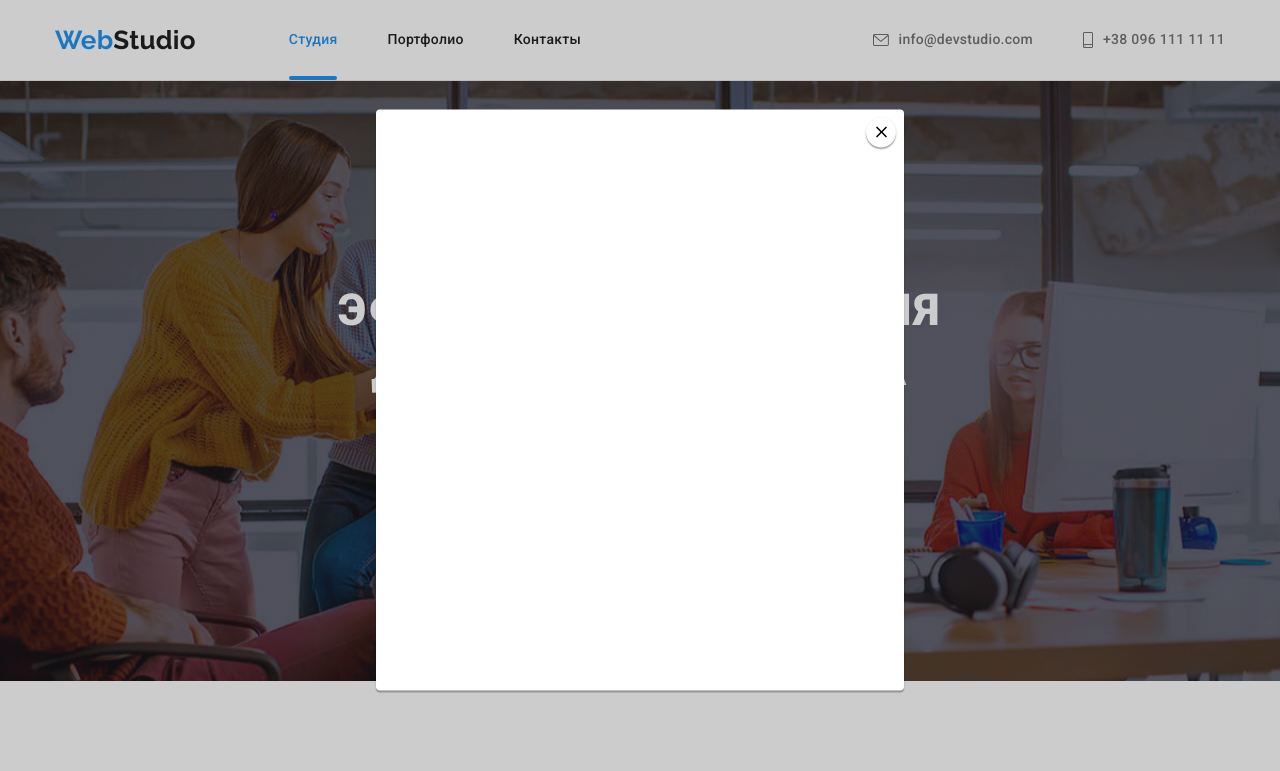
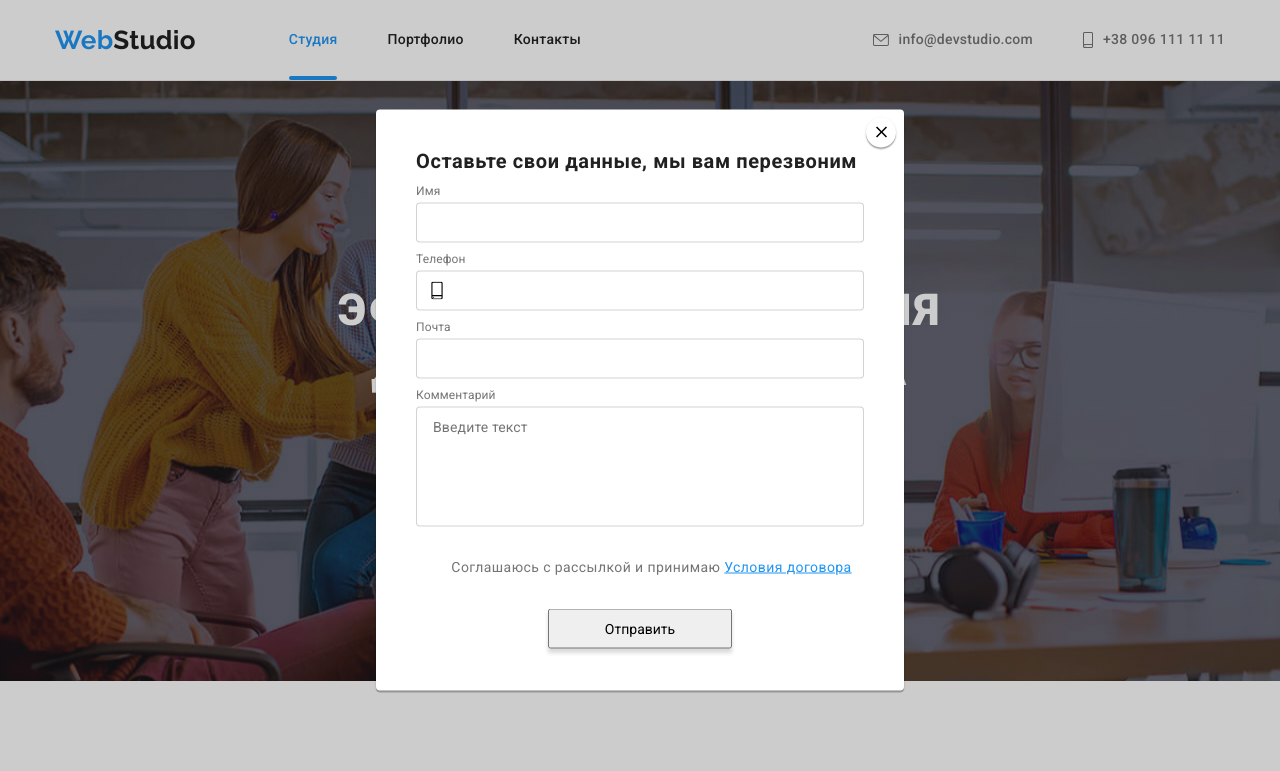
Before and after one commit to BleiKYer/goit-markup-hw-06, a plain HTML site: page index.html in a window 1280 px wide. Both pictures are taken after a click on the button "Заказать услугу". Shown: the top 771 px of the page. Drawn offline with nearby package versions, Linux system fonts and the light colour scheme.

Commit message:
almost done

```diff
--- a/css/styles.css
+++ b/css/styles.css
@@ -517,20 +517,43 @@ img {
   background-color: var(--accent-color);
 }
 
-.subscription {
-  margin-left: 93px;
+.subscribe-form {
+  padding-top: 12px;
+  margin-left: auto;
+}
+.subscribe-wrapper {
+  display: flex;
+  align-items: center;
 }
 
-.email {
+.email-input {
   width: 358px;
   height: 50px;
+  padding: 15px 16px;
+  margin-right: 12px;
+
+  font-size: 16px;
+  line-height: 1.25;
+  letter-spacing: 0.03em;
+  color: rgba(255, 255, 255, 0.6);
 
   background-color: inherit;
 
   border: 1px solid rgba(255, 255, 255, 0.3);
-
   filter: drop-shadow(0px 4px 4px rgba(0, 0, 0, 0.15));
   border-radius: 4px;
+}
+
+.subscribe-btn {
+  display: flex;
+  align-items: center;
+  justify-content: center;
+  padding: 10px 28px 10px 29px;
+
+  box-shadow: 0px 4px 4px rgba(0, 0, 0, 0.15);
+}
+.subscribe-btn span {
+  margin-right: 10px;
 }
 
 /* Portfolio */
@@ -700,6 +723,9 @@ img {
 
   width: 528px;
   height: 581px;
+
+  padding: 40px;
+
   background-color: var(--primary-white);
 
   box-shadow: 0px 1px 3px rgba(0, 0, 0, 0.12), 0px 1px 1px rgba(0, 0, 0, 0.14),
@@ -727,3 +753,138 @@ img {
   box-shadow: 0px 2px 1px rgba(0, 0, 0, 0.2), 0px 1px 1px rgba(0, 0, 0, 0.14),
     0px 1px 3px rgba(0, 0, 0, 0.12);
 }
+
+.modal-header {
+  margin-bottom: 12px;
+
+  font-weight: 700;
+  font-size: 20px;
+  line-height: 1.15;
+  letter-spacing: 0.03em;
+  color: var(--secondary-text-color);
+}
+
+.order-form-item {
+  margin-bottom: 10px;
+}
+
+.order-form-item:last-of-type {
+  margin-bottom: 20px;
+}
+
+.order-label {
+  display: block;
+  margin-bottom: 4px;
+
+  font-size: 12px;
+  line-height: 1.16;
+  letter-spacing: 0.01em;
+  color: var(--primary-text-color);
+}
+
+.order-input-wrapper {
+  position: relative;
+}
+
+.order-input {
+  width: 100%;
+  padding: 11px 42px;
+
+  border: 1px solid rgba(33, 33, 33, 0.2);
+  border-radius: 4px;
+
+  transition: outline 250ms var(--timing-function),
+    border-color 250ms var(--timing-function);
+}
+
+.order-svg {
+  position: absolute;
+  top: 50%;
+  left: 12px;
+  transform: translateY(-50%);
+
+  fill: var(--title-text-color);
+}
+
+.order-input:focus,
+.order-message:focus {
+  border-color: var(--accent-color);
+  outline: var(--accent-color);
+}
+
+.order-input:focus + .order-svg {
+  fill: var(--accent-color);
+
+  transition: fill 250ms var(--timing-function);
+}
+
+.order-message {
+  width: 100%;
+  max-height: 120px;
+  padding: 12px 16px;
+  resize: none;
+
+  line-height: 1.14;
+  letter-spacing: 0.01em;
+  color: var(--title-text-color);
+
+  border: 1px solid rgba(33, 33, 33, 0.2);
+  border-radius: 4px;
+
+  transition: outline 250ms var(--timing-function),
+    border-color 250ms var(--timing-function);
+}
+
+.policy-text {
+  line-height: 1.72;
+  letter-spacing: 0.03em;
+  color: var(--primary-text-color);
+}
+
+.policy-link {
+  color: var(--accent-color);
+}
+
+.order-checkbox {
+  position: absolute;
+  width: 1px;
+  height: 1px;
+  margin: -1px;
+  border: 0;
+  padding: 0;
+  clip: rect(0 0 0 0);
+  overflow: hidden;
+}
+
+.checkbox-label {
+  display: flex;
+  align-items: center;
+  justify-content: center;
+  margin-bottom: 30px;
+}
+
+.checkbox-icon {
+  display: inline-block;
+  width: 16px;
+  height: 15px;
+  margin-right: 7px;
+  vertical-align: middle;
+
+  border: 1px solid var(--secondary-black-color);
+  border-radius: 2px;
+}
+
+.order-checkbox:checked + .checkbox-icon {
+  background-color: var(--accent-color);
+  background-image: url(../images/svg/checked.svg);
+  background-size: contain;
+  background-origin: border-box;
+}
+
+.order-btn {
+  display: block;
+  margin: 0 auto;
+  padding: 10px 55px;
+
+  box-shadow: 0px 4px 4px rgba(0, 0, 0, 0.15);
+}
--- a/index.html
+++ b/index.html
@@ -570,32 +570,100 @@
             </li>
           </ul>
         </div>
-        <div class="subscription">
+
+        <form class="subscribe-form" name="subscribe-form" autocomplete="off">
           <h2 class="title">Подпишитесь на рассылку</h2>
-          <form action="">
-            <lable>
-              E-mail<input class="email" type="email" name="email" />
-            </lable>
-            <button class="btn" type="submit">
-              Подписаться
+          <div class="subscribe-wrapper">
+            <input
+              class="email-input"
+              type="email"
+              name="email"
+              placeholder="E-mail"
+            />
+            <button class="subscribe-btn btn" type="submit">
+              <span>Подписаться</span>
               <svg class="icon" width="24" height="24">
                 <use href="./images/icons.svg#send"></use>
               </svg>
             </button>
-          </form>
-        </div>
+          </div>
+        </form>
       </div>
     </footer>
 
     <!-- модальное окно -->
     <div class="backdrop is-hidden" data-modal>
-      <form class="form">
+      <div class="form">
         <button type="button" class="close-btn" data-modal-close>
           <svg class="icon" width="18" height="18">
             <use href="./images/icons.svg#close-btn"></use>
           </svg>
         </button>
-      </form>
+        <h2 class="modal-header">Оставьте свои данные, мы вам перезвоним</h2>
+        <form class="order-form" name="service-order" autocomplete="off">
+          <div class="order-form-item">
+            <label class="order-label" for="order-name">Имя</label>
+            <div class="order-input-wrapper">
+              <input
+                class="order-input"
+                type="text"
+                id="order-name"
+                name="name"
+              />
+              <svg class="order-svg" width="18" height="18">
+                <use href="./images/icons.svg#name"></use>
+              </svg>
+            </div>
+          </div>
+          <div class="order-form-item">
+            <label class="order-label" for="order-phone">Телефон</label>
+            <div class="order-input-wrapper">
+              <input
+                class="order-input"
+                type="tel"
+                id="order-phone"
+                name="phone"
+              />
+              <svg class="order-svg" width="18" height="18">
+                <use href="./images/icons.svg#phone"></use>
+              </svg>
+            </div>
+          </div>
+          <div class="order-form-item">
+            <label class="order-label" for="order-email">Почта</label>
+            <div class="order-input-wrapper">
+              <input
+                class="order-input"
+                type="email"
+                id="order-email"
+                name="email"
+              />
+              <svg class="order-svg" width="18" height="18">
+                <use href="./images/icons.svg#mail"></use>
+              </svg>
+            </div>
+          </div>
+          <div class="order-form-item">
+            <label class="order-label" for="order-textarea">Комментарий</label>
+            <textarea
+              class="order-message"
+              id="order-textarea"
+              name="textarea"
+              rows="6"
+              placeholder="Введите текст"
+            ></textarea>
+          </div>
+          <label class="checkbox-label">
+            <input class="order-checkbox" type="checkbox" name="checkbox" />
+            <span class="checkbox-icon"></span>
+            <span class="policy-text"
+              >Соглашаюсь с рассылкой и принимаю
+              <a href="" class="policy-link">Условия договора</a></span
+            >
+          </label>
+          <button class="order-btn button" type="submit">Отправить</button>
+        </form>
+      </div>
     </div>
 
     <script src="./js/modal.js"></script>
```
